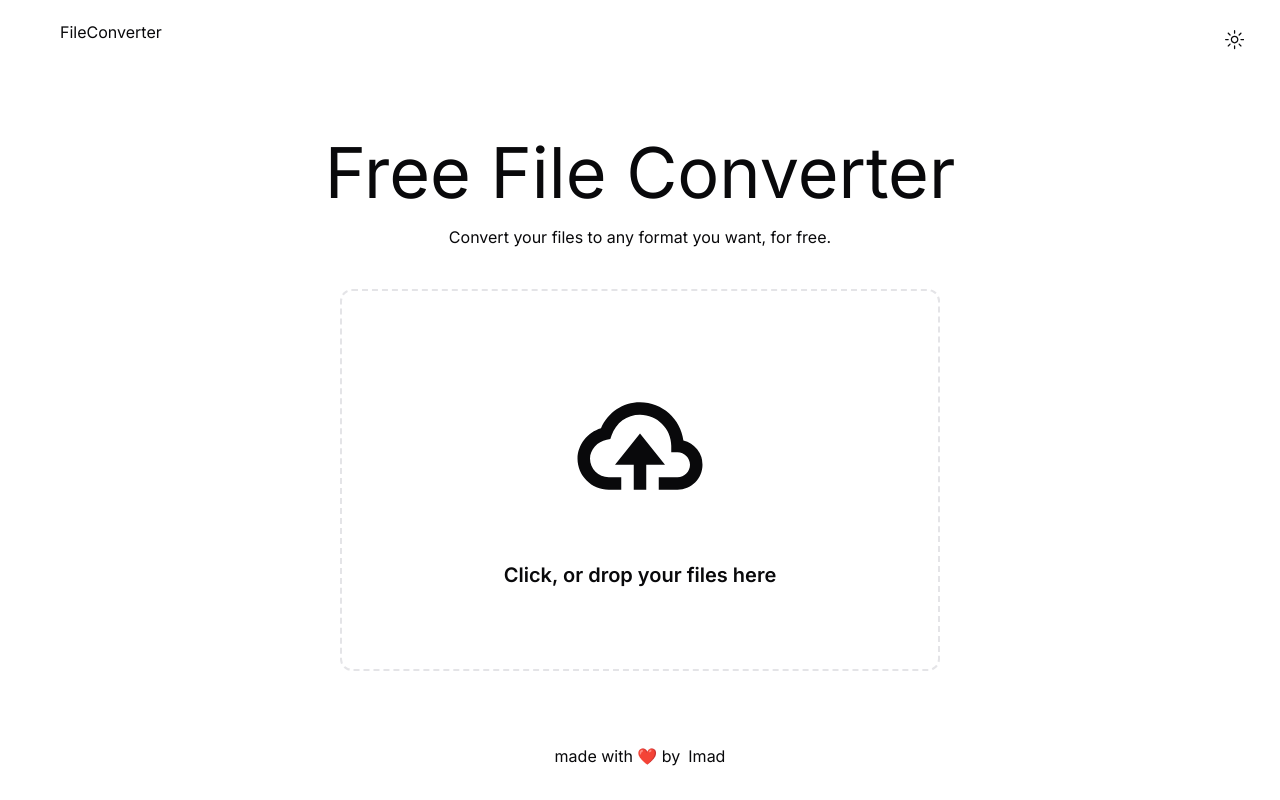
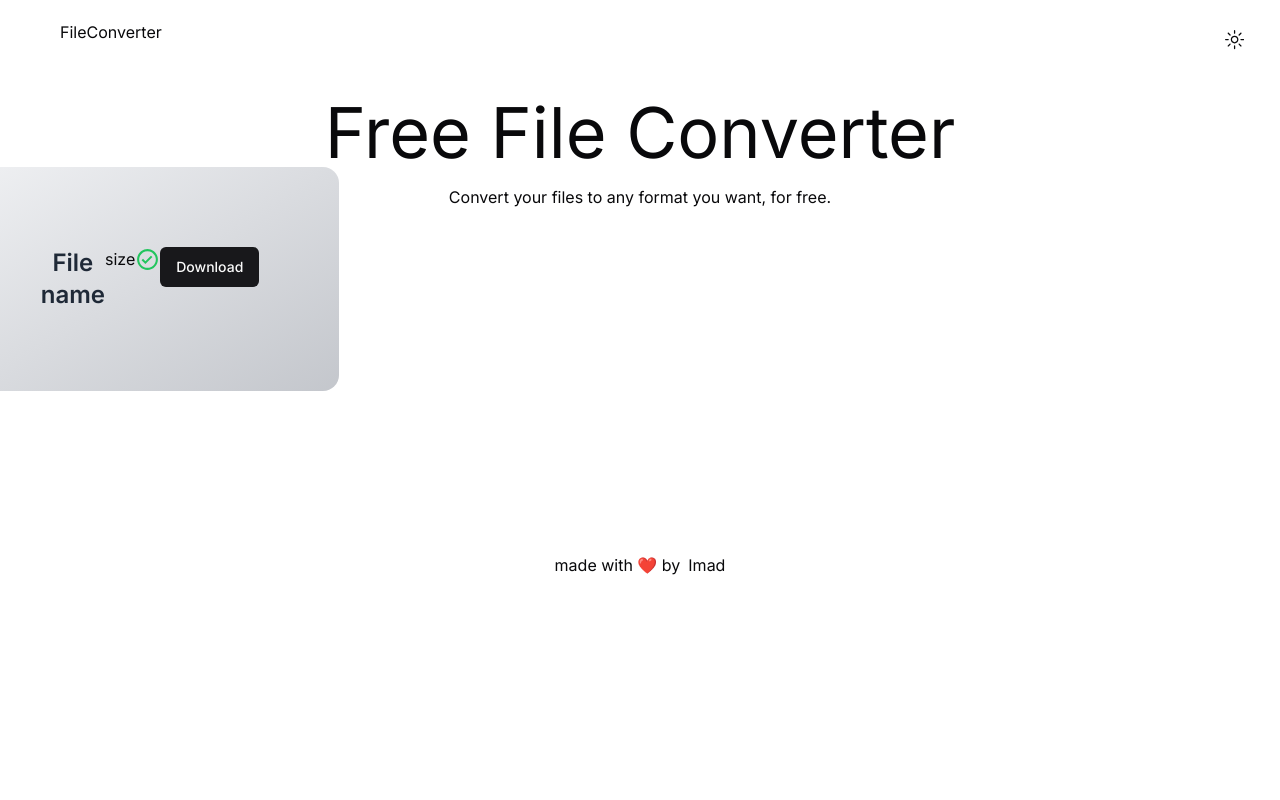
Before and after one commit to imadselka/fileconverter, a Next.js app: page / in a window 1280 px wide. Built offline with nearby package versions, Linux system fonts and the light colour scheme.

Commit message:
improve ui

```diff
--- a/app/globals.css
+++ b/app/globals.css
@@ -67,3 +67,16 @@
     @apply bg-background text-foreground;
   }
 }
+
+@keyframes border-beam {
+  0% {
+    transform: translateX(0);
+  }
+  100% {
+    transform: translateX(100%);
+  }
+}
+
+.animate-border-beam {
+  animation: border-beam var(--duration) s linear infinite;
+}
--- a/app/page.tsx
+++ b/app/page.tsx
@@ -2,10 +2,9 @@ import Content from "@/components/Content";
 import Footer from "@/components/Footer";
 import NavBar from "@/components/NavBar";
 
-
 export default function Home() {
   return (
-    <main className="flex flex-col w-screen h-screen gap-10">
+    <main className="flex flex-col w-screen h-screen">
       <NavBar />
       <Content />
       <Footer />
--- /dev/null
+++ b/components/AfterFileUploaded.tsx
@@ -0,0 +1,38 @@
+import { BiCheckCircle } from "react-icons/bi";
+import { Button } from "./ui/button";
+
+interface AfterFileUploadedProps {
+  fileName: string;
+  fileSize: string;
+  Download: () => void;
+}
+
+const AfterFileUploaded = ({
+  fileName,
+  fileSize,
+  Download,
+}: AfterFileUploadedProps) => {
+  const onDownloadFile = () => {
+    console.log("Downloading file...");
+  };
+  return (
+    <>
+      <div className="flex justify-center items-center w-[300px] h-[100px]">
+        <div className="rounded-2xl bg-gradient-to-br from-gray-200/60 to-gray-500/40 dark:from-gray-400/40 dark:to-gray-600/20 p-10 md:p-20">
+          <div className="flex flex-row">
+            <h1 className="text-2xl font-semibold text-gray-800 dark:text-gray-200 text-center">
+              File name
+            </h1>
+            <span>size</span>
+            <span>
+              <BiCheckCircle size={25} className="text-green-500" />
+            </span>
+            <Button onClick={onDownloadFile}>Download</Button>
+          </div>
+        </div>
+      </div>
+    </>
+  );
+};
+
+export default AfterFileUploaded;
--- a/components/Content.tsx
+++ b/components/Content.tsx
@@ -2,7 +2,7 @@ import FileUpload from "./FileUpload";
 
 const Content = () => {
   return (
-    <div className="flex flex-col justify-center items-center gap-10">
+    <div className="flex flex-col gap-5">
       <div className="flex flex-col justify-center items-center">
         <h1 className="text-[70px]">Free File Converter</h1>
         <span>Convert your files to any format you want, for free.</span>
--- a/components/FileUpload.tsx
+++ b/components/FileUpload.tsx
@@ -1,16 +1,55 @@
 "use client";
-import { BiCloudUpload } from "react-icons/bi";
+import { useRef } from "react";
+import AfterFileUploaded from "./AfterFileUploaded";
 
 const FileUpload = () => {
+  // Reference to the hidden file input element
+  const fileInputRef = useRef<HTMLInputElement>(null);
+
+  // Function to trigger the file input click
+  const handleClick = () => {
+    if (fileInputRef.current) {
+      fileInputRef.current.click();
+    }
+  };
+
+  // Handle file selection
+  const handleFileChange = (event: any) => {
+    const file = event.target.files[0];
+    if (file) {
+      console.log("Selected file:", file);
+    }
+  };
+
   return (
-    <div className="flex items-center justify-center min-h-scree">
-      <div className="flex flex-col justify-center items-center gap-10 p-20 w-[600px] border-2 border-dashed border-dark rounded-xl dark:border-gray-400 dark:border-dashed">
-        <BiCloudUpload size={150} />
-        <h1 className="text-xl font-semibold">
-          Click, or drop your files here
-        </h1>
-      </div>
-    </div>
+    <>
+      {/* <div className="relative flex items-center justify-center">
+        <div
+          className="relative rounded-2xl bg-white/20 dark:bg-black/30 p-1 shadow-lg shadow-gray-500/20 dark:shadow-black/30 backdrop-blur-lg hover:cursor-pointer"
+          onClick={handleClick}
+          ref={fileInputRef}
+        >
+          <div className="relative flex flex-col items-center justify-center gap-6 rounded-2xl bg-gradient-to-br from-gray-200/60 to-gray-500/40 dark:from-gray-400/40 dark:to-gray-600/20 p-10 md:p-20">
+            <BiCloudUpload
+              size={100}
+              className="text-gray-700 dark:text-gray-200"
+            />
+            <h1 className="text-2xl font-semibold text-gray-800 dark:text-gray-200 text-center">
+              Click or Drop Your Files Here
+            </h1>
+            <BorderBeam size={250} duration={12} delay={9} />
+          </div>
+        </div>
+
+        <input
+          type="file"
+          ref={fileInputRef}
+          onChange={handleFileChange}
+          className="hidden"
+        />
+      </div> */}
+      <AfterFileUploaded fileName="" fileSize="" />
+    </>
   );
 };
 
--- a/components/index.js
+++ /dev/null
@@ -1,5 +0,0 @@
-import Content from "./Content";
-import Footer from "./Footer";
-import NavBar from "./navBar";
-
-export { Content, Footer, NavBar };
--- /dev/null
+++ b/components/ui/border-beam.tsx
@@ -0,0 +1,49 @@
+import { cn } from "@/lib/utils";
+
+interface BorderBeamProps {
+  className?: string;
+  size?: number;
+  duration?: number;
+  borderWidth?: number;
+  anchor?: number;
+  colorFrom?: string;
+  colorTo?: string;
+  delay?: number;
+}
+
+export const BorderBeam = ({
+  className,
+  size = 200,
+  duration = 15,
+  anchor = 90,
+  borderWidth = 2,
+  colorFrom = "#ffaa40",
+  colorTo = "#9c40ff",
+  delay = 0,
+}: BorderBeamProps) => {
+  return (
+    <div
+      style={
+        {
+          "--size": size,
+          "--duration": duration,
+          "--anchor": anchor,
+          "--border-width": borderWidth,
+          "--color-from": colorFrom,
+          "--color-to": colorTo,
+          "--delay": `-${delay}s`,
+        } as React.CSSProperties
+      }
+      className={cn(
+        "absolute inset-[0] rounded-[inherit] [border:calc(var(--border-width)*1px)_solid_transparent]",
+
+        // mask styles
+        "![mask-clip:padding-box,border-box] ![mask-composite:intersect] [mask:linear-gradient(transparent,transparent),linear-gradient(white,white)]",
+
+        // pseudo styles
+        "after:absolute after:aspect-square after:w-[calc(var(--size)*1px)] after:animate-border-beam after:[animation-delay:var(--delay)] after:[background:linear-gradient(to_left,var(--color-from),var(--color-to),transparent)] after:[offset-anchor:calc(var(--anchor)*1%)_50%] after:[offset-path:rect(0_auto_auto_0_round_calc(var(--size)*1px))]",
+        className
+      )}
+    />
+  );
+};
--- a/tailwind.config.ts
+++ b/tailwind.config.ts
@@ -72,10 +72,17 @@ const config = {
           from: { height: "var(--radix-accordion-content-height)" },
           to: { height: "0" },
         },
+        "border-beam": {
+          "0%": { "offset-distance": "0%" },
+          "100%": { "offset-distance": "100%" },
+        },
+        // Add any other keyframes you need
       },
       animation: {
         "accordion-down": "accordion-down 0.2s ease-out",
         "accordion-up": "accordion-up 0.2s ease-out",
+        "border-beam": "border-beam var(--duration) linear infinite",
+        // Add any other animations you need
       },
     },
   },
```
